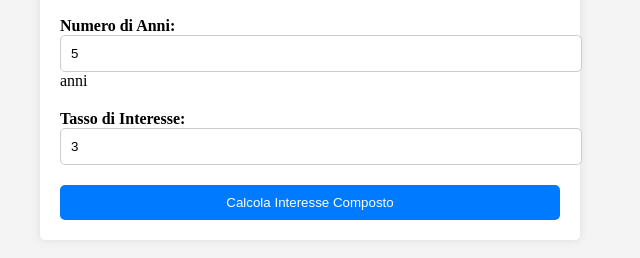
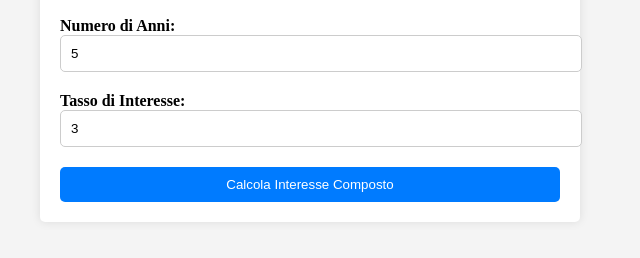
Before and after one commit to BiagioKawasaki308/Calcolatore-Interesse-Composto, a plain HTML site: page index.html in a window 1280 px wide. Shown: the part 206-464 px from the top of the page, without its empty margins (330-970 px from the left). Drawn offline with nearby package versions, Linux system fonts and the light colour scheme.

Commit message:
Update index.html

```diff
--- a/index.html
+++ b/index.html
@@ -18,7 +18,7 @@
             </div>
             <div class="form-group">
                 <label for="anni">Numero di Anni:</label>
-                <input id="anni" type="number" value="5" placeholder="Inserisci il numero di anni" required> anni
+                <input id="anni" type="number" value="5" placeholder="Inserisci il numero di anni" required>
             </div>
             <div class="form-group">
                 <label for="tasso">Tasso di Interesse:</label>
```
